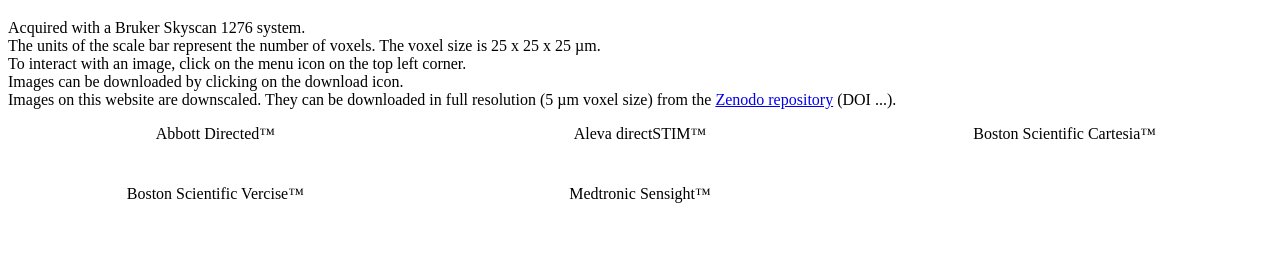
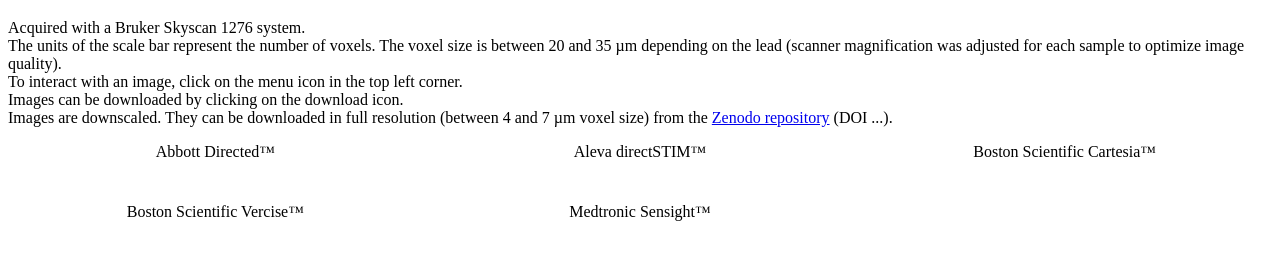
Before and after one commit to ACTIVgroup/DBS-lead-microCT, a plain HTML site: page index.html in a window 1280 px wide. Shown: the part 61-320 px from the top of the page. Drawn offline with Linux system fonts and the light colour scheme.

Commit message:
update text

```diff
--- a/index.html
+++ b/index.html
@@ -8,13 +8,13 @@
 
 Acquired with a Bruker Skyscan 1276 system.<br>
 
-The units of the scale bar represent the number of voxels. The voxel size is 25 x 25 x 25 &micro;m.<br>
+The units of the scale bar represent the number of voxels. The voxel size is between 20 and 35 &micro;m depending on the lead (scanner magnification was adjusted for each sample to optimize image quality).<br>
 
-To interact with an image, click on the menu icon on the top left corner.<br>
+To interact with an image, click on the menu icon in the top left corner.<br>
 
 Images can be downloaded by clicking on the download icon.<br>
 
-Images on this website are downscaled. They can be downloaded in full resolution (5 &micro;m voxel size) from the <a href="https://help.zenodo.org/"> Zenodo repository</a> (DOI ...).<br>
+Images are downscaled. They can be downloaded in full resolution (between 4 and 7 &micro;m voxel size) from the <a href="https://help.zenodo.org/"> Zenodo repository</a> (DOI ...).<br>
 
 
 
```
